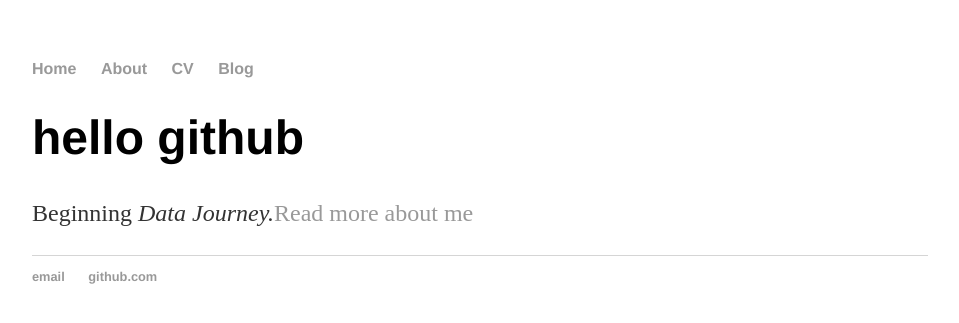
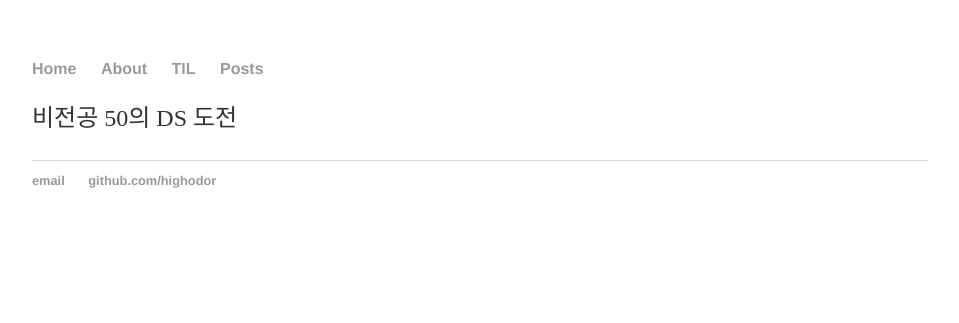
Before and after one commit to highodor/highodor.github.io, a Jekyll site: the page built from index.html, in a window 1280 px wide. Shown: the top 323 px of the page, without its empty margins (160-1119 px from the left). Built offline with Jekyll 4.4.1, drawn with Linux system fonts in a browser that asks for light colours.

Commit message:
Update index.html

```diff
--- a/index.html
+++ b/index.html
@@ -1,30 +1,7 @@
-<!DOCTYPE html>
-<html>
-	<head>
-		<title>__kb__</title>
-		<!-- link to main stylesheet -->
-		<link rel="stylesheet" type="text/css" href="/css/main.css">
-	</head>
-	<body>
-		<nav>
-    		<ul>
-        		<li><a href="/">Home</a></li>
-	        	<li><a href="/about">About</a></li>
-        		<li><a href="/cv">CV</a></li>
-        		<li><a href="/blog">Blog</a></li>
-    		</ul>
-		</nav>
-		<div class="container">
-    		<div class="blurb">
-        		<h1>hello github</h1>
-				<p>Beginning <em>Data Journey.</em><a href="/about">Read more about me</a></p>
-    		</div><!-- /.blurb -->
-		</div><!-- /.container -->
-		<footer>
-    		<ul>
-        		<li><a href="mailto:65613450+highodor@users.noreply.github.com">email</a></li>
-        		<li><a href="https://github.com/">github.com</a></li>
-			</ul>
-		</footer>
-	</body>
-</html>
+---
+layout: default
+title: 비전공 50의 DS 도전
+---
+<div class="blurb">
+	<p>비전공 50의 DS 도전</p>
+</div><!-- /.blurb -->
```
